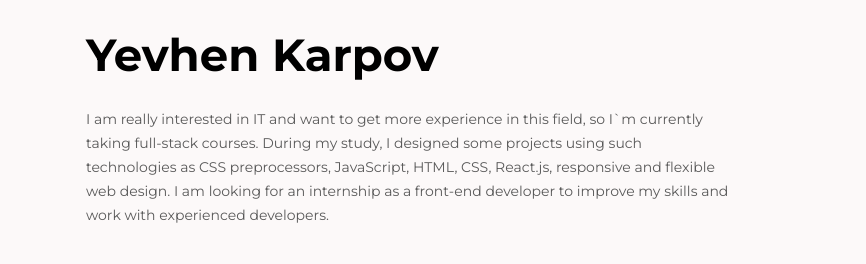
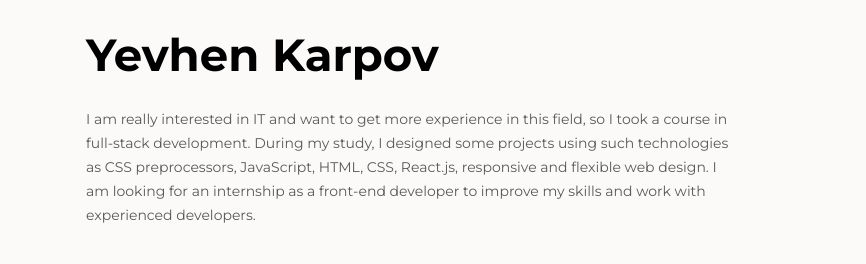
Before and after one commit to Yevhen-Karpov/Resume, a plain HTML site: page index.html in a window 1280 px wide. Shown: the part 172-436 px from the top of the page, 414-1280 px from the left. Drawn offline with Linux system fonts and the light colour scheme.

Commit message:
Update index.html

```diff
--- a/index.html
+++ b/index.html
@@ -24,7 +24,7 @@
                 <h1 class="about-my-prof1">Yevhen Karpov</h1>
 
                 <p class="about-my-prof2">I am really interested in IT and want to get more experience in this field, so
-                    I`m currently taking full-stack courses.
+                    I took a course in full-stack development.
                     During my study, I designed some projects using such technologies as CSS preprocessors, JavaScript,
                     HTML, CSS, React.js,
                     responsive and flexible web design. I am looking for an internship as a front-end developer to
```
